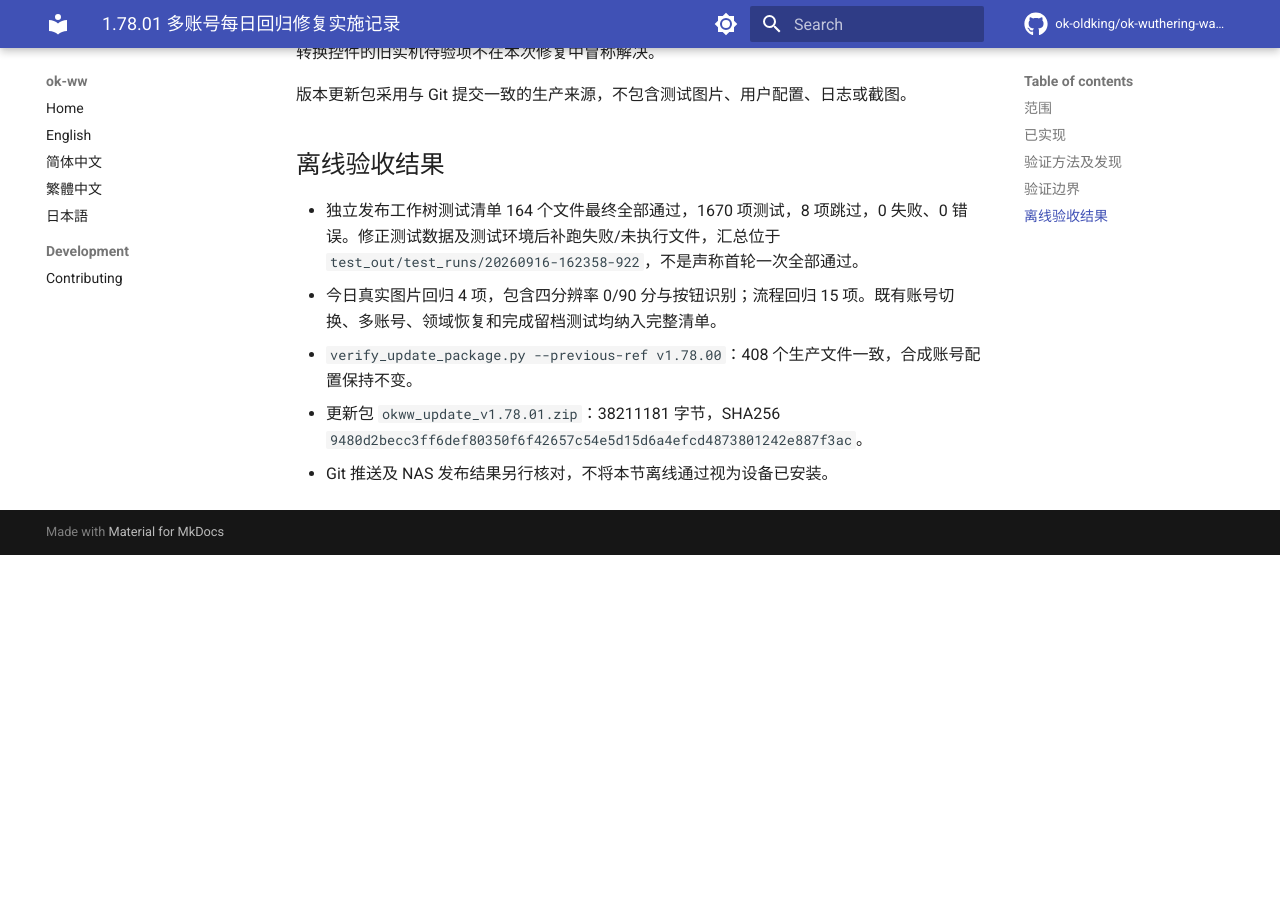
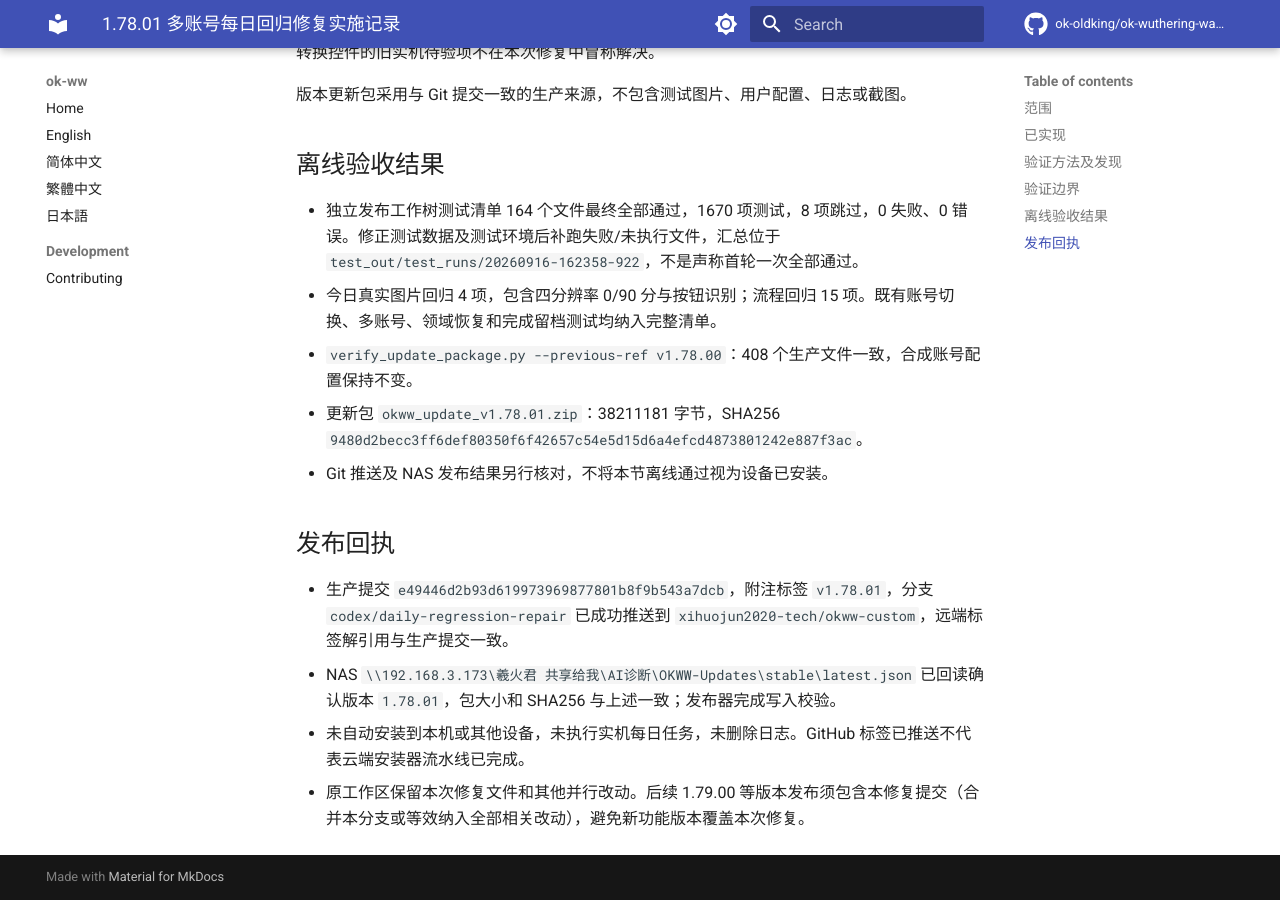
Before and after one commit to xihuojun2020-tech/okww-custom, an MkDocs documentation site: the page built from docs/reviews/2026-09-16-daily-regression-implementation.md, in a window 1280 px wide and 900 px high, scrolled down 1329 px. Built offline with MkDocs 1.6.1 and Material for MkDocs 9.7.7, drawn with Linux system fonts in a browser that asks for light colours; comment, search, counter and statistics services are not loaded; before the commit the page ends 1884 px from its top, so only the background shows below that.

Commit message:
docs: record daily regression release verification

```diff
--- a/docs/reviews/2026-09-16-daily-regression-implementation.md
+++ b/docs/reviews/2026-09-16-daily-regression-implementation.md
@@ -34,3 +34,10 @@
 - `verify_update_package.py --previous-ref v1.78.00`：408 个生产文件一致，合成账号配置保持不变。
 - 更新包 `okww_update_v1.78.01.zip`：38211181 字节，SHA256 `9480d2becc3ff6def80350f6f42657c54e5d15d6a4efcd4873801242e887f3ac`。
 - Git 推送及 NAS 发布结果另行核对，不将本节离线通过视为设备已安装。
+
+## 发布回执
+
+- 生产提交 `e49446d2b93d619973969877801b8f9b543a7dcb`，附注标签 `v1.78.01`，分支 `codex/daily-regression-repair` 已成功推送到 `xihuojun2020-tech/okww-custom`，远端标签解引用与生产提交一致。
+- NAS `\\192.168.3.173\羲火君 共享给我\AI诊断\OKWW-Updates\stable\latest.json` 已回读确认版本 `1.78.01`，包大小和 SHA256 与上述一致；发布器完成写入校验。
+- 未自动安装到本机或其他设备，未执行实机每日任务，未删除日志。GitHub 标签已推送不代表云端安装器流水线已完成。
+- 原工作区保留本次修复文件和其他并行改动。后续 1.79.00 等版本发布须包含本修复提交（合并本分支或等效纳入全部相关改动），避免新功能版本覆盖本次修复。
```
